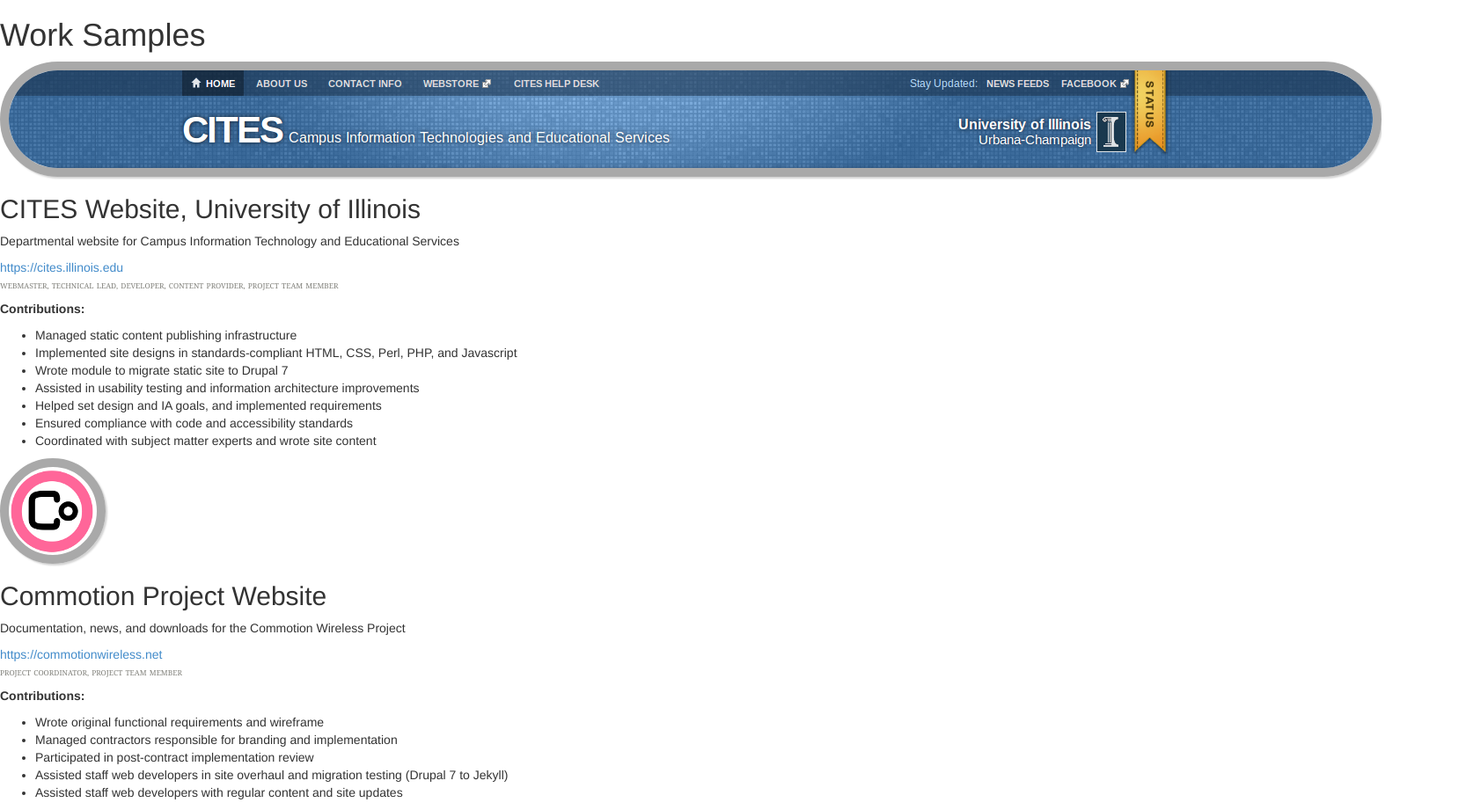
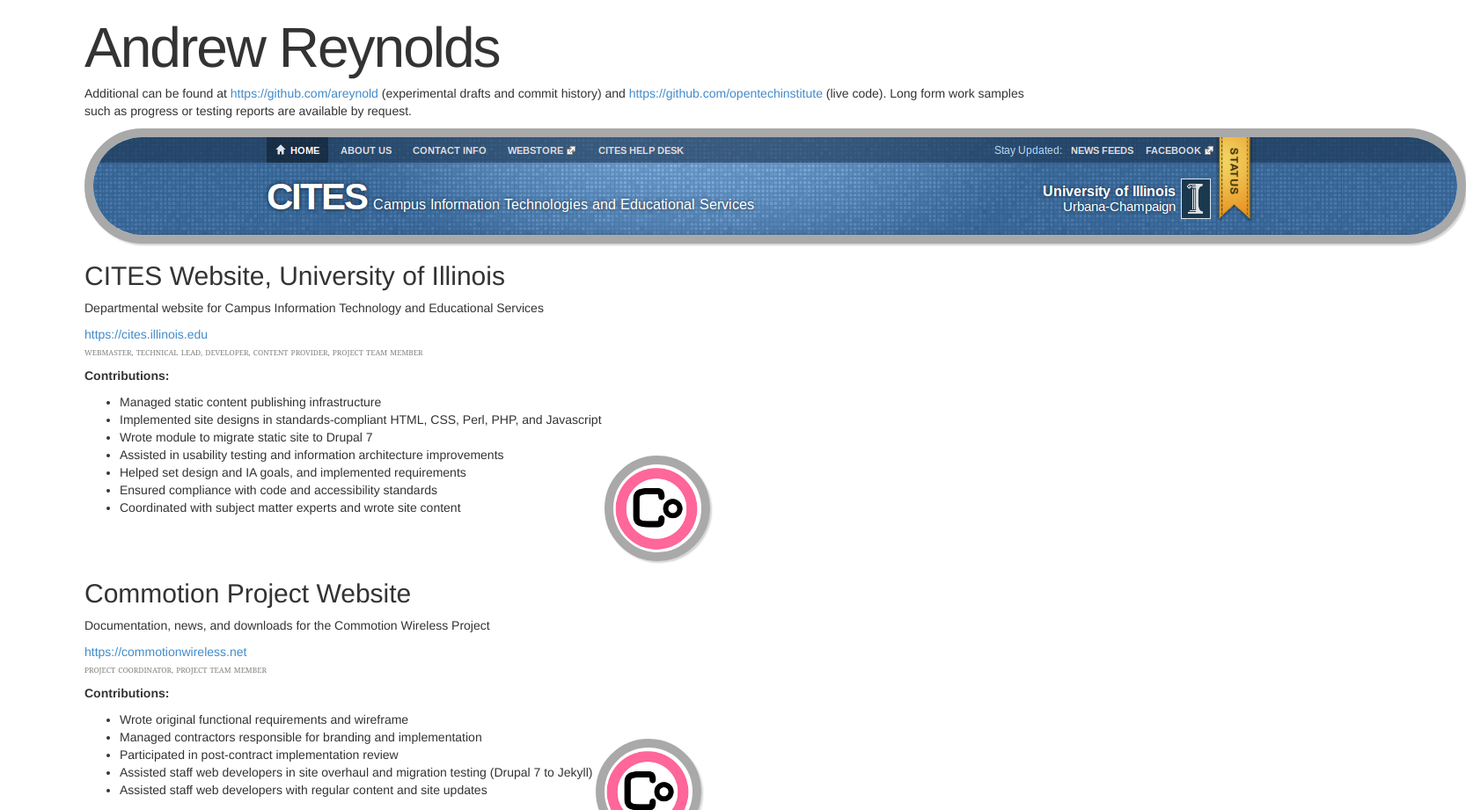
Before and after one commit to areynold/areynold.github.io, a plain HTML site: page index.html in a window 1280 px wide. Shown: the top 921 px of the page at 88% size, 1666 px wide, since content can reach past the window. Drawn offline with nearby package versions, Linux system fonts and the light colour scheme.

Commit message:
Moving projects around

```diff
--- a/css/main.css
+++ b/css/main.css
@@ -1,3 +1,20 @@
+#wrapper {
+    margin-left: auto;
+    margin-right: auto;
+    width: 85%;
+}
+
+h1 {
+    font-size: 64px;
+    font-weight: 300;
+    letter-spacing: -2px;
+    margin: 0.3em 0 0.1em;
+}
+
+.header {
+    min-height: 5em;
+}
+
 .roles {
     /* nicoledominguez.com */
     color: #81817b;
@@ -12,8 +29,13 @@
     word-spacing: 1px;
 }
 
-.project {
+img.project {
+    display: inline-block;
     border: 10px solid darkgray;
     border-radius: 100px;
     box-shadow: 2px 2px 2px lightgray;
 }
+
+div.project {
+    display: inline-block;
+}
--- a/index.html
+++ b/index.html
@@ -7,7 +7,7 @@
         <meta name="viewport" content="width=device-width, initial-scale=1">
         <meta NAME="ROBOTS" CONTENT="NOINDEX, NOFOLLOW">
         <meta name="description" content="just the bones">
-        <title>Work Samples</title>
+        <title>Andrew Reynolds</title>
 
         <!-- Bootstrap -->
         <link href="css/bootstrap.min.css" rel="stylesheet">
@@ -23,7 +23,11 @@
     <body>
         <div id="wrapper">
             <header role="banner" class="header">
-                <h1>Work Samples</h1>
+                <h1>Andrew Reynolds</h1>
+                <p>Additional can be found at
+                <a href="https://github.com/areynold">https://github.com/areynold</a> (experimental drafts and commit history) and
+                <a href="https://github.com/opentechinstitute">https://github.com/opentechinstitute</a> (live code).
+                Long form work samples such as progress or testing reports are available by request.</p>
 
                 <!-- <nav role="navigation">
                     Nav elements here
@@ -31,6 +35,7 @@
             </header>
             <main role="main">
                 <img src="images/cites-banner.png" alt="Project header: CITES website" class="project">
+                <div class="project">
                 <h2>CITES Website, University of Illinois</h2>
                 <p>Departmental website for Campus Information Technology and Educational Services</p>
                 <p><a href="https://cites.illinois.edu">https://cites.illinois.edu</a></p>
@@ -45,8 +50,10 @@
                     <li>Ensured compliance with code and accessibility standards</li>
                     <li>Coordinated with subject matter experts and wrote site content</li>
                 </ul>
+                </div>
 
                 <img src="images/commotion_logo_100x100.png" alt="Project header: Commotion Wireless Project website" class="project">
+                <div class="project">
                 <h2>Commotion Project Website</h2>
                 <p>Documentation, news, and downloads for the Commotion Wireless Project</p>
                 <p><a href="https://commotionwireless.net">https://commotionwireless.net</a></p>
@@ -59,8 +66,10 @@
                     <li>Assisted staff web developers in site overhaul and migration testing (Drupal 7 to Jekyll)</li>
                     <li>Assisted staff web developers with regular content and site updates</li>
                 </ul>
+                </div>
 
                 <img src="images/commotion_logo_100x100.png" alt="Project header: Commotion Wireless Project router web UI theme" class="project">
+                <div class="project">
                 <h2>Commotion Firmware Web UI Theme Improvements</h2>
                 <p>Maintainability, size, and standards compliance improvements to Commotion's default router firmware theme, using the LuCI Model-View-Controller system</p>
                 <p><a href="https://github.com/opentechinstitute/luci-commotion/pull/396">https://github.com/opentechinstitute/luci-commotion/pull/396</a>, <a href="https://github.com/opentechinstitute/luci-commotion/commits/theme-optimization">https://github.com/opentechinstitute/luci-commotion/commits/theme-optimization</a></p>
@@ -71,8 +80,10 @@
                     <li>Coordinated completion CSS optimization</li>
                     <li>Completed CSS optimization and incorporated stylesheets into new theme structure</li>
                 </ul>
+                </div>
 
                 <img src="images/commotion_logo_100x100.png" alt="Project header: Commotion translation generator command line tool" class="project">
+                <div class="project">
                 <h2>Commotion Translation Generator (beta)</h2>
                 <p>Command-line tool that parses Commotion source code and generates new system language files, retaining any usable translations and discarding unused phrases</p>
                 <p><a href="https://github.com/opentechinstitute/commotion-translation-generator">https://github.com/opentechinstitute/commotion-translation-generator</a></p>
@@ -83,8 +94,10 @@
                     <li>Designed and developed tool in Perl</li>
                     <li>Currently improving integration with translation workflow</li>
                 </ul>
+                </div>
 
                 <img src="images/commotion_logo_100x100.png" alt="Project header: Commotion acceptance test" class="project">
+                <div class="project">
                 <h2>Stack Protector Test</h2>
                 <p>Simple buffer overflow exploit for use during Commotion acceptance testing</p>
                 <p><a href="https://github.com/areynold/commotion-extra-feed/tree/cleanup/packages/ssp_test">https://github.com/areynold/commotion-extra-feed/tree/cleanup/packages/ssp_test</a><br> <a href="https://wiki.commotionwireless.net/doku.php/development_resources/router/compiling_packages_with_stack_smashing_protection">https://wiki.commotionwireless.net/doku.php/development_resources/router/compiling_packages_with_stack_smashing_protection</a></p>
@@ -96,8 +109,8 @@
                     <li>Wrote simple exploit in C for use in GitHub pull request testing</li>
                     <li>Discovered and resolved compatibility issue between SSP and default Commotion compiler options</li>
                 </ul>
+                </div>
 
-                <p>Additional can be found at <a href="https://github.com/areynold">https://github.com/areynold</a> (experimental drafts and commit history) and <a href="https://github.com/opentechinstitute">https://github.com/opentechinstitute</a> (live code). Long form work samples such as progress or testing reports are available by request.</p>
             </main>
         </div>
         <!-- jQuery (necessary for Bootstrap's JavaScript plugins) -->
```
